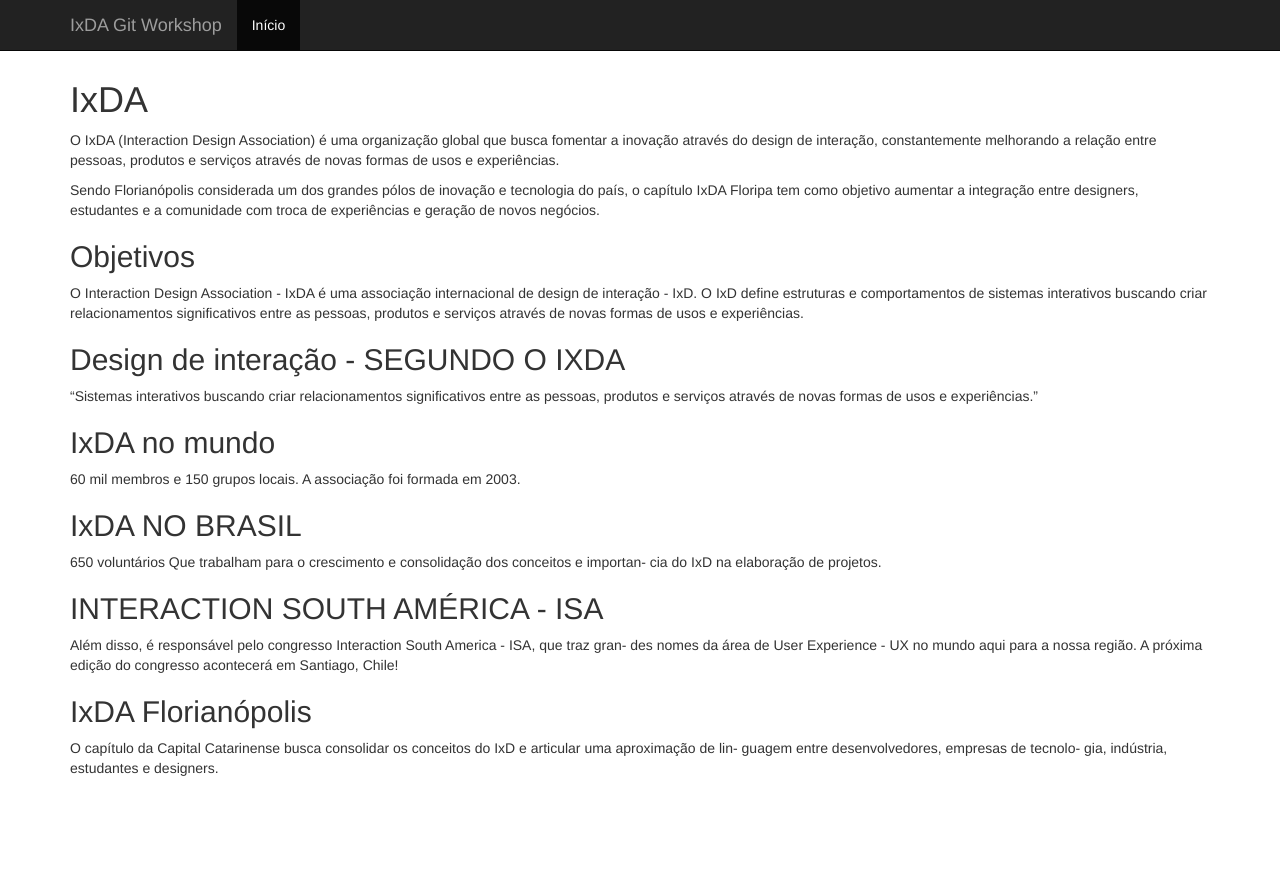
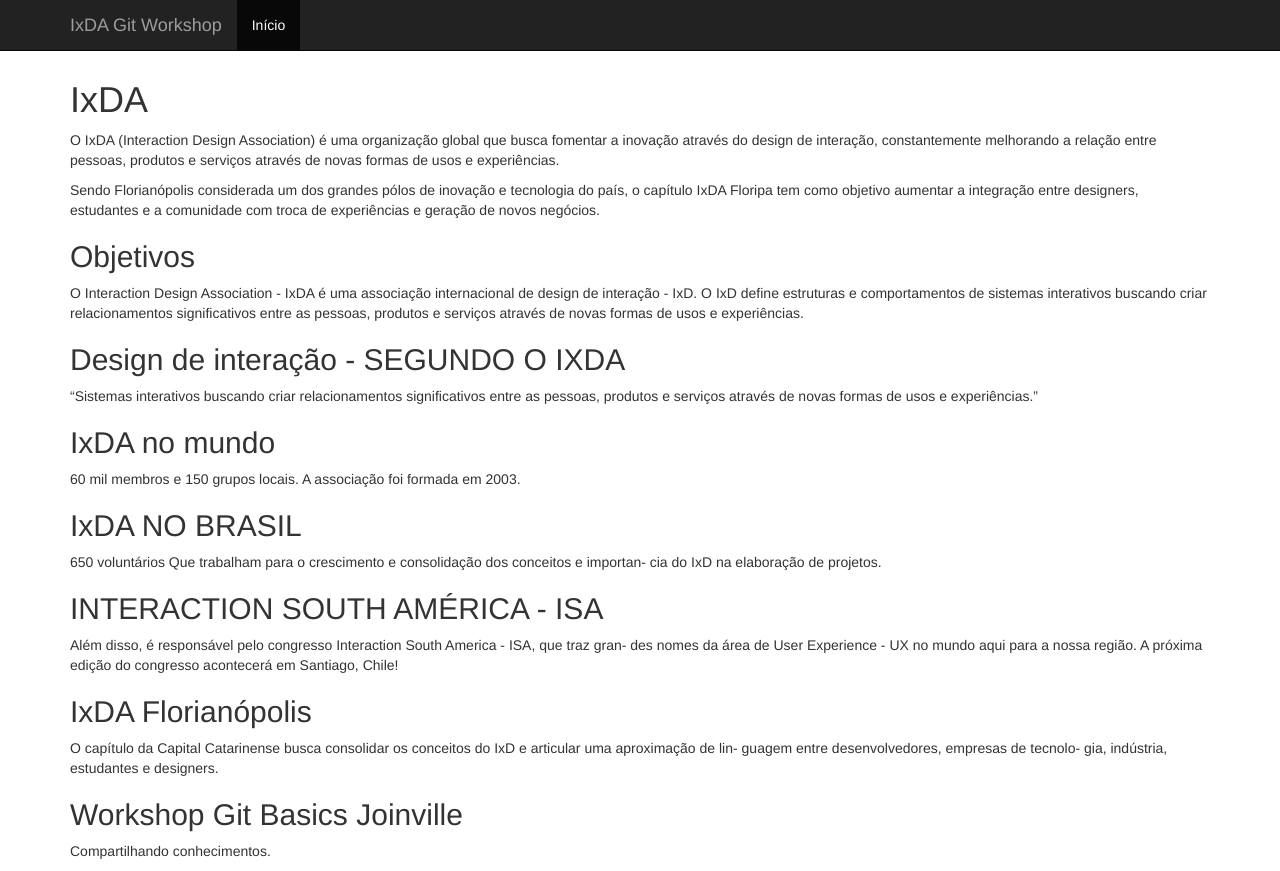
Before and after one commit to ixda-floripa/primeiro-workshop-git, a plain HTML site: page index.html in a window 1280 px wide. Before the commit the page ends 800 px from the top, so only its background shows below. Drawn offline with nearby package versions, Linux system fonts and the light colour scheme.

Commit message:
commit michelle

```diff
--- a/index.html
+++ b/index.html
@@ -56,6 +56,9 @@
 
         <h2>IxDA Florianópolis</h2>
         <p>O capítulo da Capital Catarinense busca consolidar os conceitos do IxD e articular uma aproximação de lin- guagem entre desenvolvedores, empresas de tecnolo- gia, indústria, estudantes e designers. </p>
+
+        <h2>Workshop Git Basics Joinville</h2>
+        <p>Compartilhando conhecimentos.</p>
       </div>
 
     </div>
```
